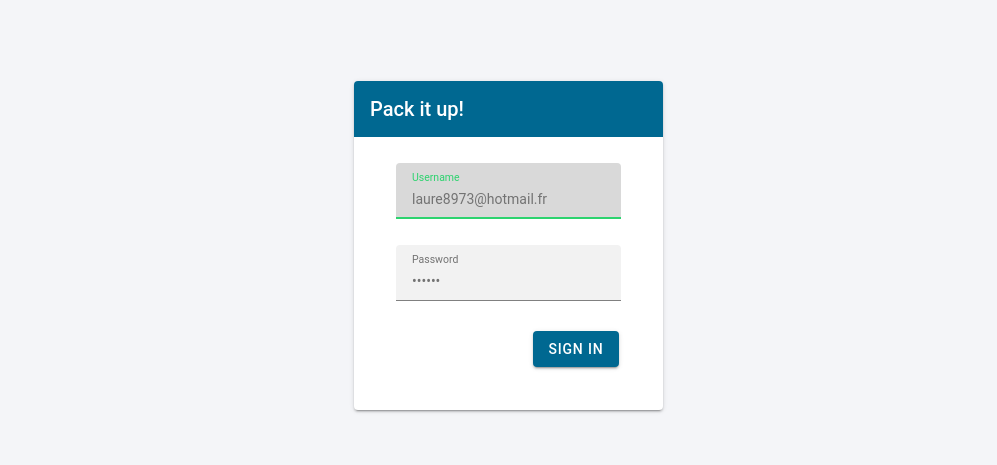
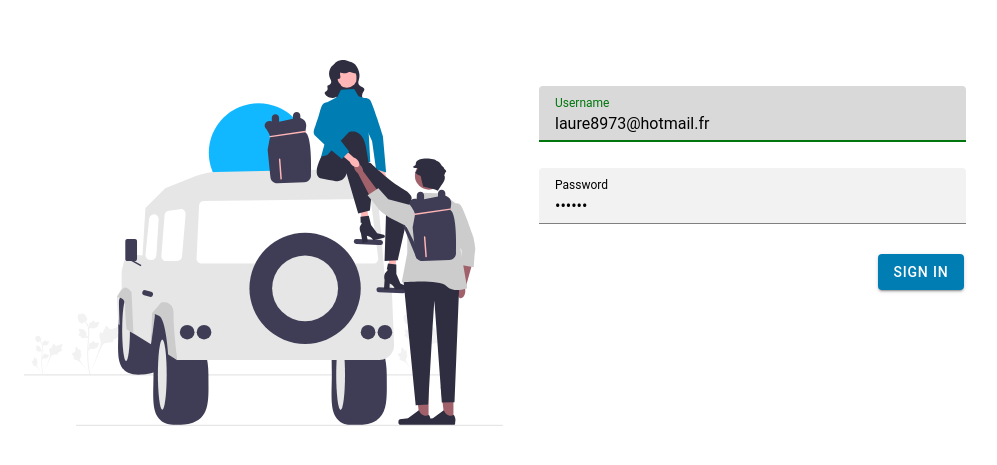
Before and after one commit to multicolaure/packitup-ionic-react, a React (Create React App) app: page / in a window 1280 px wide. Shown: the part 155-620 px from the top of the page, without its empty margins (132-1129 px from the left). Built offline with nearby package versions, Linux system fonts and the light colour scheme; no server answers.

Commit message:
style: Enhance colors and login page

```diff
--- a/src/style/theme/variables.css
+++ b/src/style/theme/variables.css
@@ -4,12 +4,12 @@ http://ionicframework.com/docs/theming/ */
 /** Ionic CSS Variables **/
 :root {
   /** primary **/
-  --ion-color-primary: #006891;
-  --ion-color-primary-rgb: 0, 104, 145;
+  --ion-color-primary: #007DB3;
+  --ion-color-primary-rgb: 0, 125, 179;
   --ion-color-primary-contrast: #ffffff;
   --ion-color-primary-contrast-rgb: 255, 255, 255;
-  --ion-color-primary-shade: #00506F;
-  --ion-color-primary-tint: #0083B6;
+  --ion-color-primary-shade: #006B99;
+  --ion-color-primary-tint: #009EE2;
 
   /** secondary **/
   --ion-color-secondary: #3dc2ff;
@@ -28,12 +28,12 @@ http://ionicframework.com/docs/theming/ */
   --ion-color-tertiary-tint: #6370ff;
 
   /** success **/
-  --ion-color-success: #2dd36f;
-  --ion-color-success-rgb: 45, 211, 111;
+  --ion-color-success: #00760C;
+  --ion-color-success-rgb: 0, 118, 12;
   --ion-color-success-contrast: #ffffff;
   --ion-color-success-contrast-rgb: 255, 255, 255;
-  --ion-color-success-shade: #28ba62;
-  --ion-color-success-tint: #42d77d;
+  --ion-color-success-shade: #00650A;
+  --ion-color-success-tint: #00AD11;
 
   /** warning **/
   --ion-color-warning: #ffc409;
--- a/src/user/login/LoginScreen.tsx
+++ b/src/user/login/LoginScreen.tsx
@@ -1,22 +1,26 @@
-import { IonCard, IonCardContent, IonCardHeader, IonCardTitle, IonContent, IonPage } from '@ionic/react';
+import { IonCol, IonContent, IonGrid, IonPage, IonRow } from '@ionic/react';
 import LoginForm from './LoginForm';
+import image from '../../assets/images/undraw_roadtrip.svg';
 
 const LoginScreen: React.FC = () => {
 
     return (
         <IonPage>
-            <IonContent fullscreen color="light">
-                <main className="piu-middle" >
-                    <IonCard className="form">
-                        <IonCardHeader color="primary">
-                            <IonCardTitle class="">Pack it up!</IonCardTitle>
-                        </IonCardHeader>
-                        <IonCardContent>
-                            <div className="ion-padding">
-                                <LoginForm/>
-                            </div>
-                        </IonCardContent>
-                    </IonCard>
+            <IonContent fullscreen>
+
+                <main className="piu-middle">
+                    <IonGrid className="piu-middle">
+                        <IonRow>
+                            <IonCol size="12" size-md="6">
+                                <img src={image} style={{maxWidth: '100%', maxHeight: '100%'}} aria-label="People travelling during a roadtrip"/>
+                            </IonCol>
+                            <IonCol size="12" size-md="6">
+                                <div className="ion-padding">
+                                    <LoginForm />
+                                </div>
+                            </IonCol>
+                        </IonRow>
+                    </IonGrid>
                 </main>
             </IonContent>
         </IonPage>
```
Also changed, not shown: src/assets/images/undraw_roadtrip.svg (added).
